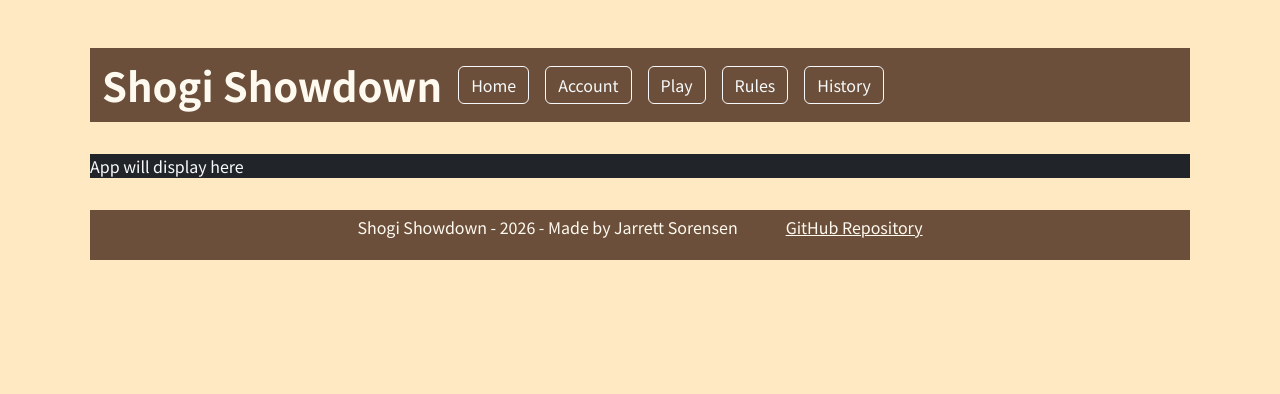
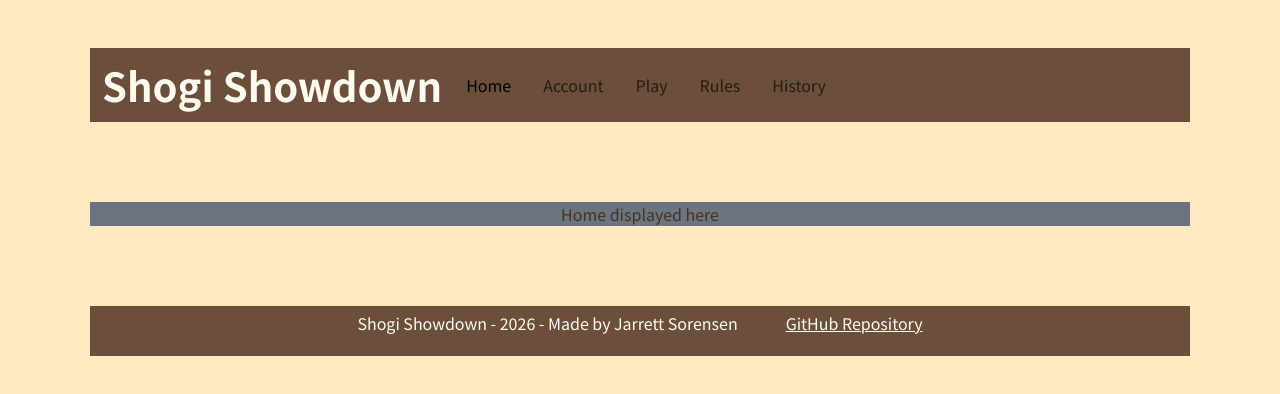
Before and after one commit to JaysterNumber1/startup, a React (Vite) app: page / in a window 1280 px wide. Shown: the top 394 px of the page. Built offline with nearby package versions, Linux system fonts and the light colour scheme.

Commit message:
Router created and injected

```diff
--- a/src/app.jsx
+++ b/src/app.jsx
@@ -1,9 +1,16 @@
 import React from 'react';
 import 'bootstrap/dist/css/bootstrap.min.css';
 import './app.css';
+import { BrowserRouter, NavLink, Route, Routes } from 'react-router-dom';
+import { Home } from './home/home';
+import { Account } from './account/account';
+import { Play } from './play/play';
+import { Rules } from './rules/rules';
+import { History } from './history/history';
 
 export default function App() {
     return (
+        <BrowserRouter>
             <main>
                 <header className="navbar navbar-expand-lg">
                     <div className="container-fluid">
@@ -28,23 +35,23 @@ export default function App() {
                             <ul className="navbar-nav">
 
                                 <li className="nav-item">
-                                <a className="btn btn-outline-light" href="index.html">Home</a>
+                                    <NavLink className='nav-link' to="">Home</NavLink>
                                 </li>
 
                                 <li className="nav-item">
-                                <a className="btn btn-outline-light" href="account.html">Account</a>
+                                    <NavLink className='nav-link' to="account">Account</NavLink>
                                 </li>
 
                                 <li className="nav-item">
-                                <a className="btn btn-outline-light" href="play.html">Play</a>
+                                    <NavLink className='nav-link' to="play">Play</NavLink>
                                 </li>
 
                                 <li className="nav-item">
-                                <a className="btn btn-outline-light" href="rules.html">Rules</a>
+                                    <NavLink className='nav-link' to="rules">Rules</NavLink>
                                 </li>
 
                                 <li className="nav-item" id="nav-item-last">
-                                <a className="btn btn-outline-light" href="history.html">History</a>
+                                    <NavLink className='nav-link' to="history">History</NavLink>
                                 </li>
 
                             </ul>
@@ -52,7 +59,16 @@ export default function App() {
 
                     </div>
                 </header>
-            <div className="body bg-dark text-light">App will display here</div>
+
+                <Routes>
+                    <Route path='/' element={<Home />} exact />
+                    <Route path='/account' element={<Account />} />
+                    <Route path='/play' element={<Play />} />
+                    <Route path='/rules' element={<Rules />} />
+                    <Route path='/history' element={<History />} />
+                    <Route path='*' element={<NotFound />} />
+                </Routes>
+
                 <footer>
                     <p>
                         Shogi Showdown - 2026 - Made by Jarrett Sorensen
@@ -64,6 +80,11 @@ export default function App() {
                     </p>
                 </footer>
             </main>
+        </BrowserRouter>
 
     );
 }
+
+function NotFound() {
+    return <main className="container-fluid bg-secondary text-center">404: Return to sender. Address unknown.</main>;
+}
```
Lines whose indentation alone changed are shown as unchanged.
